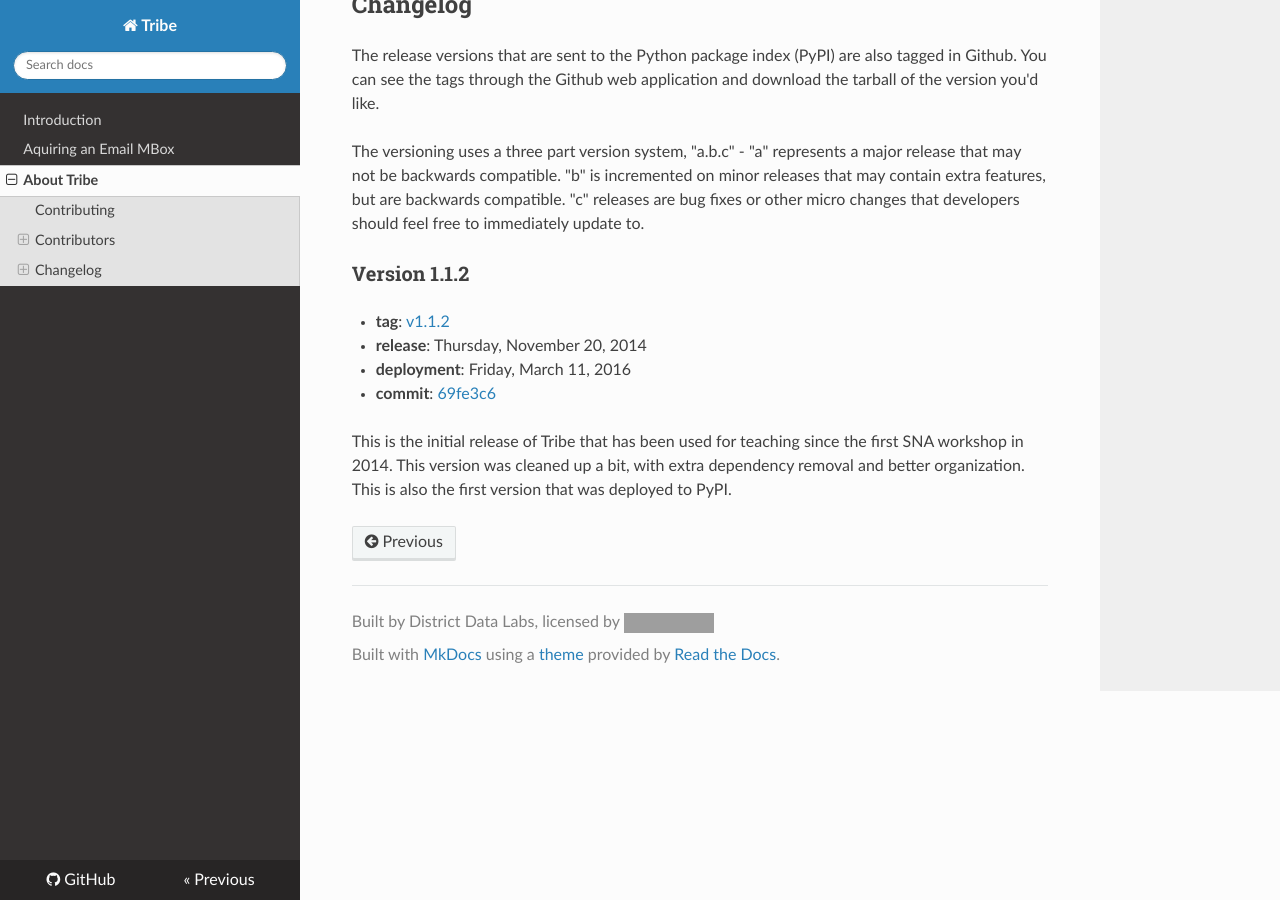
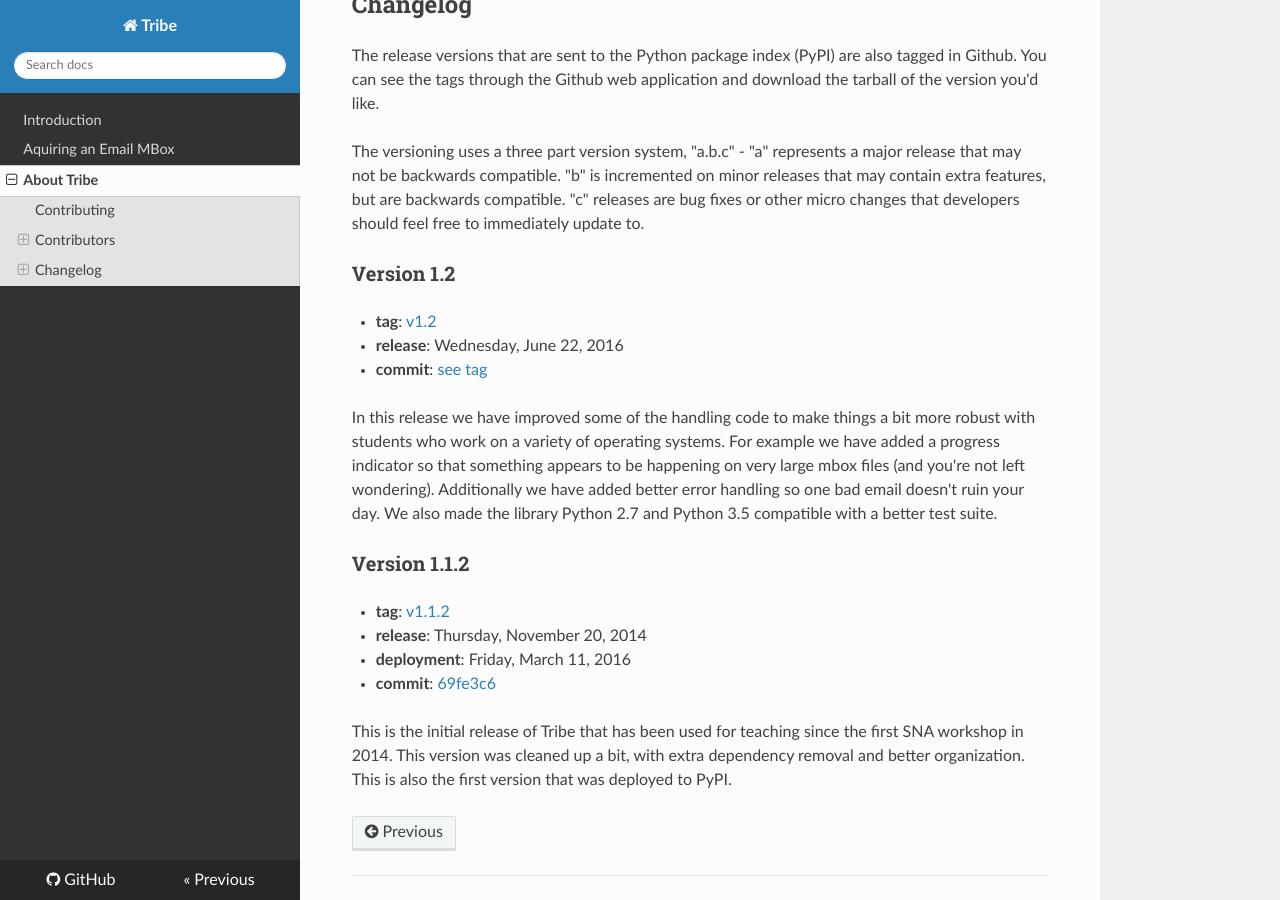
Before and after one commit to rotationalio/tribe, an MkDocs documentation site: the page built from docs/about.md, in a window 1280 px wide and 900 px high, scrolled down 1396 px. Built offline with MkDocs 1.6.1, drawn with Linux system fonts in a browser that asks for light colours; nearby versions of some CDN libraries; old or Windows-style settings are respelled for this version of MkDocs; grey boxes are pictures that could not be loaded.

```diff
--- a/docs/about.md
+++ b/docs/about.md
@@ -47,6 +47,14 @@ The release versions that are sent to the Python package index (PyPI) are also t
 
 The versioning uses a three part version system, "a.b.c" - "a" represents a major release that may not be backwards compatible. "b" is incremented on minor releases that may contain extra features, but are backwards compatible. "c" releases are bug fixes or other micro changes that developers should feel free to immediately update to.
 
+### Version 1.2
+
+* **tag**: [v1.2](https://github.com/DistrictDataLabs/tribe/releases/tag/v1.2)
+* **release**:  Wednesday, June 22, 2016
+* **commit**: [see tag](#)
+
+In this release we have improved some of the handling code to make things a bit more robust with students who work on a variety of operating systems. For example we have added a progress indicator so that something appears to be happening on very large mbox files (and you're not left wondering). Additionally we have added better error handling so one bad email doesn't ruin your day. We also made the library Python 2.7 and Python 3.5 compatible with a better test suite.
+
 ### Version 1.1.2
 
 * **tag**: [v1.1.2](https://github.com/DistrictDataLabs/tribe/releases/tag/v1.1.2)
--- a/tribe/version.py
+++ b/tribe/version.py
@@ -19,8 +19,8 @@ Stores version information such that it can be read by setuptools.
 
 __version_info__ = {
     'major': 1,
-    'minor': 1,
-    'micro': 3,
+    'minor': 2,
+    'micro': 0,
     'releaselevel': 'final',
     'serial': 0,
 }
```
Also changed, not shown: README.md (+8 -0 lines), 1 other file.
